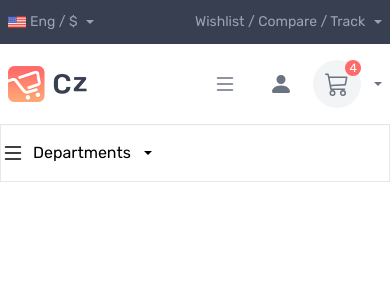
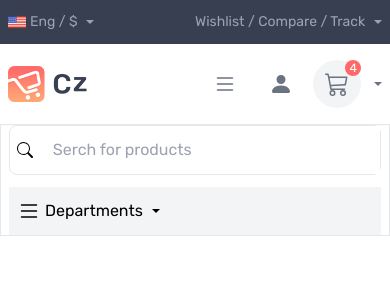
Before and after one commit to Kingkon963/CartZilla, a Next.js app: page / in a window 390 px wide. Both pictures are taken after a click on the element 225 px from the left and 84 px from the top of the page. Shown: the top 300 px of the page. Built offline with nearby package versions, Linux system fonts and the light colour scheme.

Commit message:
DeptMenu made responsive

```diff
--- a/components/Navbar.tsx
+++ b/components/Navbar.tsx
@@ -3,6 +3,7 @@ import Image from "next/image";
 import Departments from "../data/navbar";
 import styles from "../styles/Navbar.module.scss";
 import Price from "./Price";
+import SearchBox from "./SearchBox";
 
 type DeptMenuItemType = typeof Departments[0];
 
@@ -26,20 +27,20 @@ const DeptMenuItem: FC<{ item: DeptMenuItemType }> = ({ item }) => {
 
   return (
     <div
-      className="flex border-b last:border-b-0"
+      className="flex flex-col xl:flex-row border-b last:border-b-0"
       onMouseEnter={() => setOpen(true)}
       onMouseLeave={() => setOpen(false)}
     >
-      <div className="w-64 h-10 text-sm  ">
-        <div className=" flex items-center justify-start px-5 gap-1 h-10 hover:text-primary duration-300 caret-r cursor-pointer">
+      <div className="w-64 h-10 text-sm ">
+        <div className="flex items-center justify-start px-5 gap-1 h-10 hover:text-primary duration-300 caret xl:caret-r cursor-pointer">
           <span className="w-1/12 ">{item.icon}</span>
           <span className="w-10/12">{item.name}</span>
         </div>
       </div>
       {open && (
-        <div className="absolute top-0 left-full flex">
-          <div className="bg-white w-sidebar h-menu rounded-md rounded-r-none  p-4 shadow-md">
-            <div className="flex flex-col flex-wrap gap-12 h-full">
+        <div className="xl:absolute top-full xl:top-0 xl:left-full flex">
+          <div className="bg-gray-100 xl:bg-white w-sidebar xl:h-menu rounded-md rounded-r-none p-4 pl-10 shadow-md">
+            <div className="flex flex-col flex-wrap gap-12 xl:h-full">
               {item.subcats.map((subcat) => {
                 return (
                   <div className="flex flex-col gap-2 w-1/2" key={subcat.title}>
@@ -61,7 +62,7 @@ const DeptMenuItem: FC<{ item: DeptMenuItemType }> = ({ item }) => {
               })}
             </div>
           </div>
-          <div className="flex flex-col gap-2 justify-center items-center p-4 w-64 bg-white rounded-lg rounded-l-none shadow-md">
+          <div className="hidden xl:flex flex-col gap-2 justify-center items-center p-4 w-64 bg-white rounded-lg rounded-l-none shadow-md">
             <div className="w-full">
               <Image
                 src={item.starting_from.imgURL}
@@ -93,13 +94,13 @@ const DeptMenu: FC = () => {
       onMouseEnter={() => setOpen(true)}
       onMouseLeave={() => setOpen(false)}
     >
-      <div className="flex gap-2 caret items-center hover:text-primary duration-300 cursor-pointer">
+      <div className="flex gap-1 xl:gap-2 caret items-center hover:text-primary duration-300 cursor-pointer py-3 xl:py-2 px-2 xl:px-0 bg-gray-100">
         <span>{menuIcon}</span>
         <span>Departments</span>
       </div>
 
       {open && (
-        <div className="absolute w-64 h-menu bg-white shadow-lg z-10 p-1 px-0 ">
+        <div className="absolute w-full xl:w-64 xl:h-menu bg-gray-100 xl:bg-white shadow-lg z-10 p-1 px-0 ">
           {Departments.map((item) => {
             return <DeptMenuItem item={item} key={item.name} />;
           })}
@@ -115,10 +116,13 @@ const Navbar: FC<{
 }> = ({ navOpen }) => {
   return (
     <nav
-      className={`xl:px-container border py-4 duration-500 ${
-        navOpen ? "block h-auto" : "hidden h-0"
-      } xl:flex xl:h-auto `}
+      className={`px-2 xl:py-2 xl:px-container border duration-500 ${
+        navOpen ? "flex flex-col h-auto" : "hidden h-0"
+      } xl:flex xl:flex-row xl:h-auto gap-3 xl:gap-0`}
     >
+      <div className="xl:hidden">
+        <SearchBox />
+      </div>
       <DeptMenu />
       {/* <div>asda</div> */}
     </nav>
--- a/components/SearchBox.tsx
+++ b/components/SearchBox.tsx
@@ -20,7 +20,7 @@ const SearchBox: FC = () => {
   return (
     <>
       <div
-        className={`w-9/12 flex border border-1 rounded-l-lg ${
+        className={` w-full xl:w-9/12 flex border border-1 rounded-lg xl:rounded-r-none ${
           focused ? "border-primary" : ""
         } ring-primary`}
         onFocus={() => setFocused(true)}
@@ -38,7 +38,7 @@ const SearchBox: FC = () => {
       <div
         className={`border ${
           catfocused ? "border-primary" : ""
-        } outline-none flex items-center justify-center w-3/12`}
+        } outline-none hidden xl:flex items-center justify-center w-3/12`}
         onFocus={() => setCatFocused(true)}
         onBlur={() => setCatFocused(false)}
       >
--- a/styles/globals.css
+++ b/styles/globals.css
@@ -2,23 +2,8 @@
 @tailwind components;
 @tailwind utilities;
 
-html,
-body {
-  padding: 0;
-  margin: 0;
-  font-family: "Rubik", -apple-system, BlinkMacSystemFont, Segoe UI, Roboto,
-    Oxygen, Ubuntu, Cantarell, Fira Sans, Droid Sans, Helvetica Neue, sans-serif;
-}
-
-a {
-  color: inherit;
-  text-decoration: none;
-}
-
-* {
-  box-sizing: border-box;
-}
-
+@layer utilities {
+  @variants responsive {
     .caret::after {
       display: inline-block;
       margin-left: 0.3rem;
@@ -42,3 +27,22 @@ a {
       border-bottom: 0.275rem solid transparent;
       border-left: 0.275rem solid;
     }
+  }
+}
+
+html,
+body {
+  padding: 0;
+  margin: 0;
+  font-family: "Rubik", -apple-system, BlinkMacSystemFont, Segoe UI, Roboto,
+    Oxygen, Ubuntu, Cantarell, Fira Sans, Droid Sans, Helvetica Neue, sans-serif;
+}
+
+a {
+  color: inherit;
+  text-decoration: none;
+}
+
+* {
+  box-sizing: border-box;
+}
```
Lines whose indentation alone changed are shown as unchanged.
